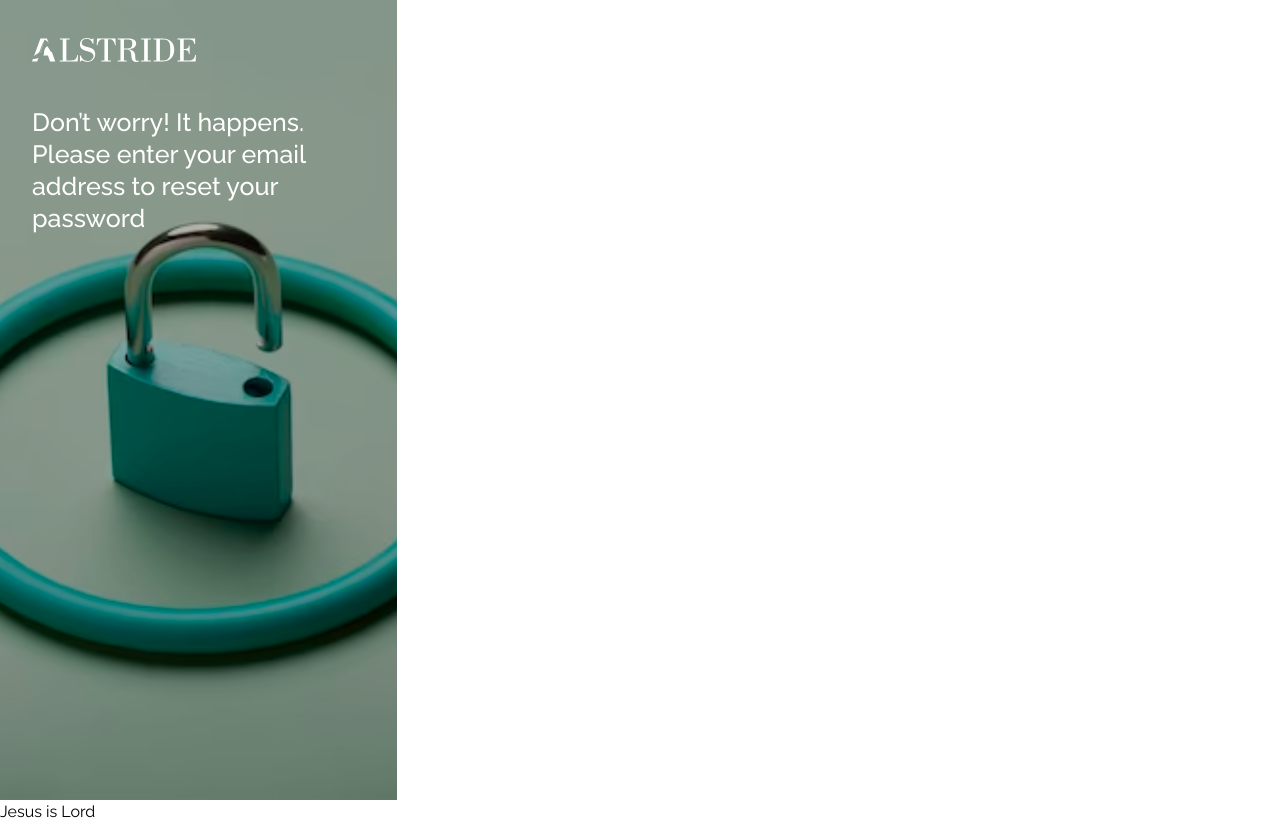
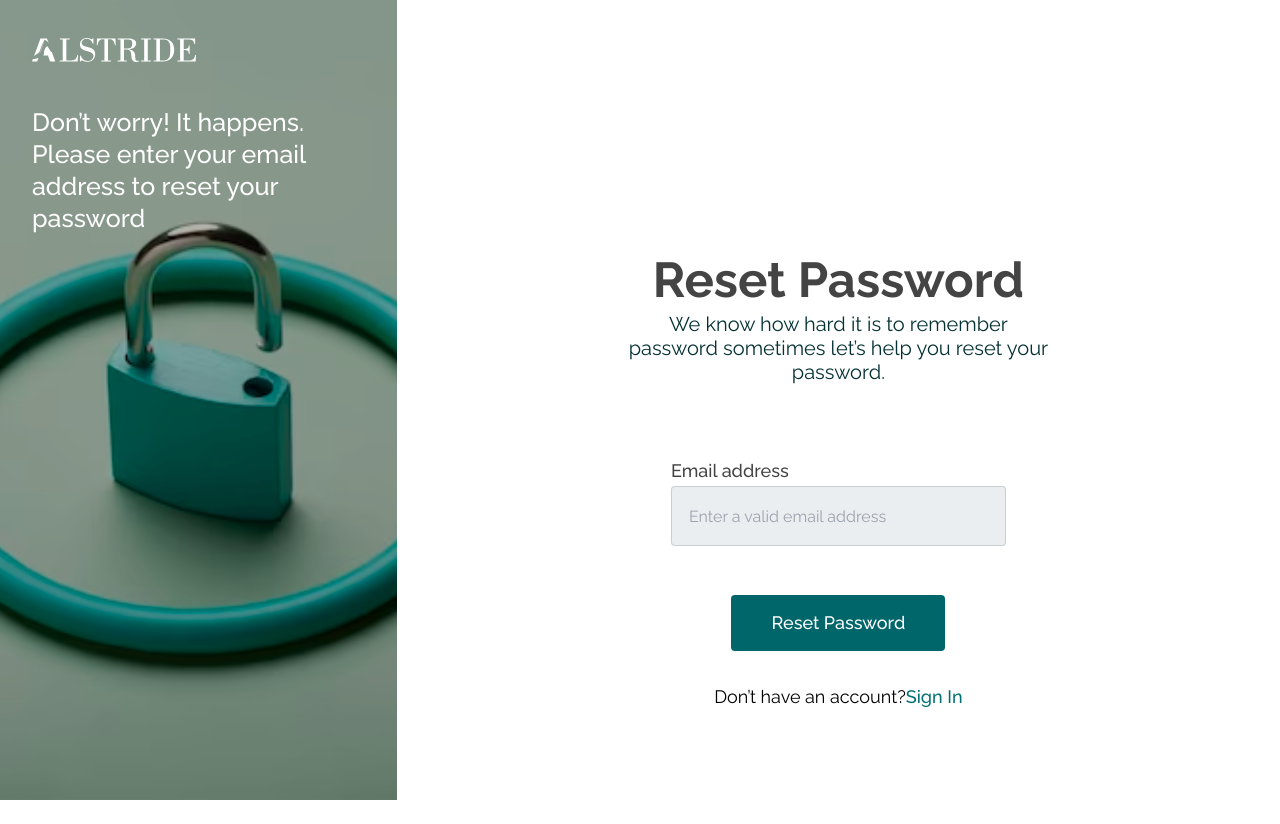
Before and after one commit to KBandipo/Alstride-E-commerce-Website, a React (Vite) app: page / in a window 1280 px wide. After the commit the page ends 800 px from the top, so only its background shows below. Built offline with nearby package versions, Linux system fonts and the light colour scheme.

Commit message:
Finish form section

```diff
--- a/src/Page/SignInPageFolder/resetPassword.jsx
+++ b/src/Page/SignInPageFolder/resetPassword.jsx
@@ -1,8 +1,8 @@
 function ResetPassword() {
   return (
     <>
-      <div>
-        <div className="grid w-[31%] grid-cols-[auto_auto] overflow-hidden">
+      <div className="box-border flex">
+        <div className=" w-[31%] overflow-hidden">
           <div className="h-screen w-full bg-[url('/image/passwordRecoveryImage.svg')] bg-cover bg-center bg-no-repeat">
             <div className="w-[90%] pl-[32px] pt-[38px] text-white">
               <img
@@ -18,7 +18,44 @@ function ResetPassword() {
           </div>
         </div>
         <div className="w-[69%]">
-          <h1>Jesus is Lord</h1>
+          <div className="mx-auto w-[48%] pt-[248px]">
+            <h2 className="text-center text-[49px] font-bold leading-[64px] text-[#444]">
+              Reset Password
+            </h2>
+            <h6 className="text-center text-[20px] font-normal leading-6 text-[#043133]">
+              We know how hard it is to remember password sometimes let’s help
+              you reset your password.
+            </h6>
+
+            <form className="mx-auto mt-[75px] w-[79%]">
+              <div className="mb-[49px] w-full text-[#444]">
+                <label className="block text-[18px] font-medium leading-6">
+                  Email address
+                </label>
+                <input
+                  type="email"
+                  className="mt-[3px] h-[60px] w-full rounded border-[0.6px] border-solid border-[#9B9B9B66] bg-[#E4E8EBBF] py-[18px] pl-[17px] text-[16px] font-normal leading-6"
+                  placeholder="Enter a valid email address"
+                />
+              </div>
+              <div className="text-center">
+                <button className="rounded bg-[#00666A] px-[40px] py-[16px] text-[18px] font-medium leading-6 text-white ">
+                  Reset Password
+                </button>
+              </div>
+              <div className="mt-[34px] text-center ">
+                <p className="text-[18px] font-normal leading-6">
+                  Don’t have an account?
+                  <a
+                    id="sign-up"
+                    className="text-[18px] font-medium leading-6 text-[#007074]"
+                  >
+                    Sign In
+                  </a>
+                </p>
+              </div>
+            </form>
+          </div>
         </div>
       </div>
     </>
```
Also changed, not shown: 1 other file (tests, documents, lock files or other folders).
